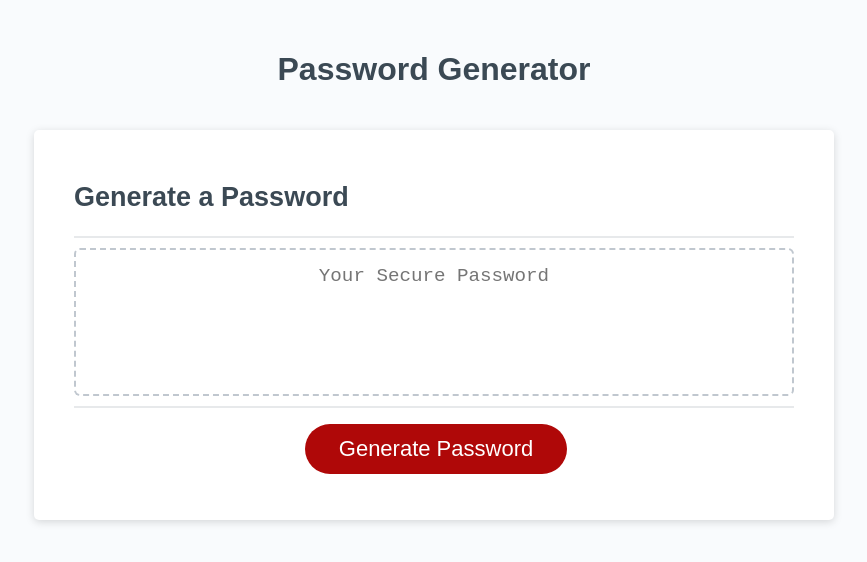
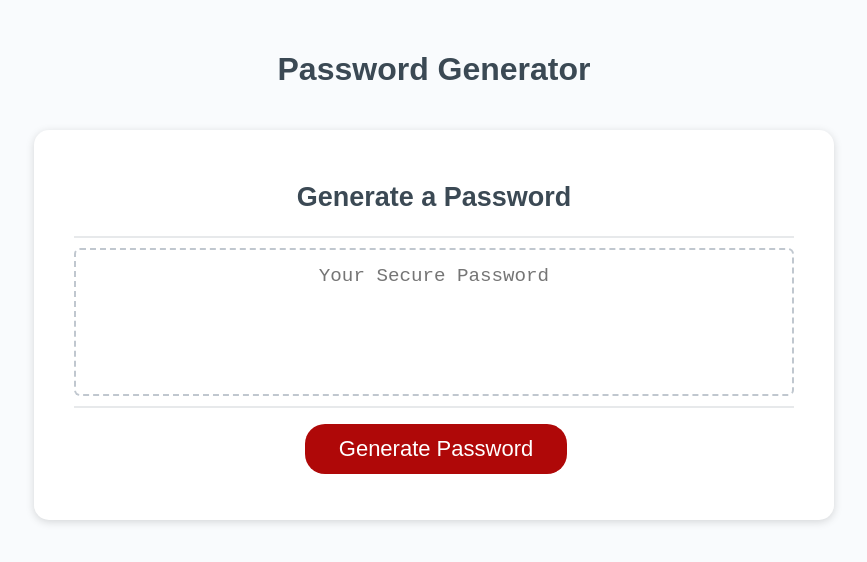
Before and after one commit to tirtasty/Password-Generator, a plain HTML site: page index.html in a window 1280 px wide. Shown: the whole page, without its empty margins (206-1073 px from the left). Drawn offline with Linux system fonts and the light colour scheme.

Commit message:
MOD: Modify h2 element be in the middle

```diff
--- a/style.css
+++ b/style.css
@@ -32,7 +32,7 @@ header {
 
 .card {
   background-color: hsl(0, 0%, 100%);
-  border-radius: 5px;
+  border-radius: 15px;
   border-width: 1px;
   box-shadow: rgba(0, 0, 0, 0.15) 0px 2px 8px 0px;
   color: hsl(206, 17%, 28%);
@@ -40,6 +40,12 @@ header {
   margin: 0 auto;
   max-width: 800px;
   padding: 30px 40px;
+}
+
+.card-header h2{
+  display: flex;
+  justify-content: center;
+  align-items: center;
 }
 
 .card-header::after {
@@ -75,7 +81,7 @@ header {
 .btn {
   border: none;
   background-color: hsl(360, 91%, 36%);
-  border-radius: 25px;
+  border-radius: 20px;
   box-shadow: rgba(0, 0, 0, 0.1) 0px 1px 6px 0px rgba(0, 0, 0, 0.2) 0px 1px 1px
     0px;
   color: hsl(0, 0%, 100%);
@@ -86,6 +92,13 @@ header {
   padding: 14px 34px;
   text-align: center;
   cursor: pointer;
+  transition: .4s ease-in-out;
+}
+
+.btn:hover{
+  background-color: rgb(138, 138, 138);
+  color: black;
+
 }
 
 button[disabled] {
```
